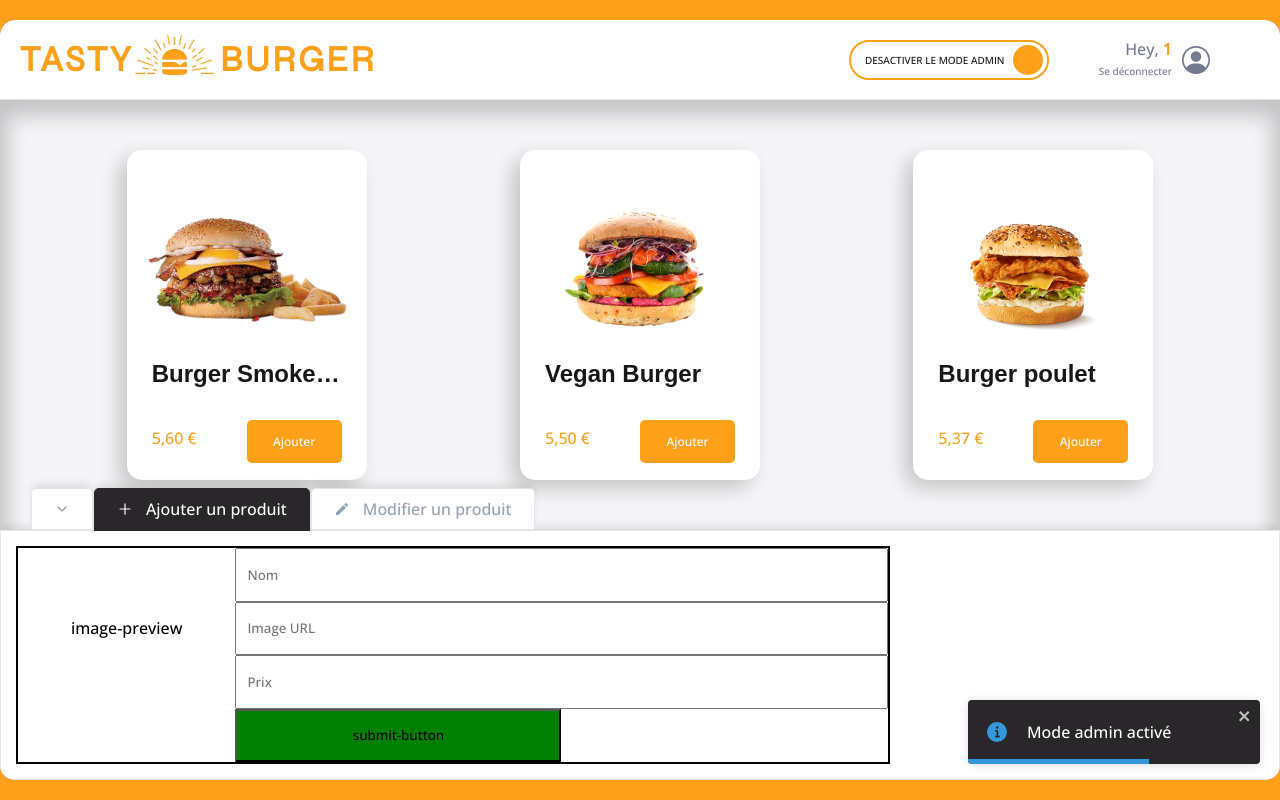
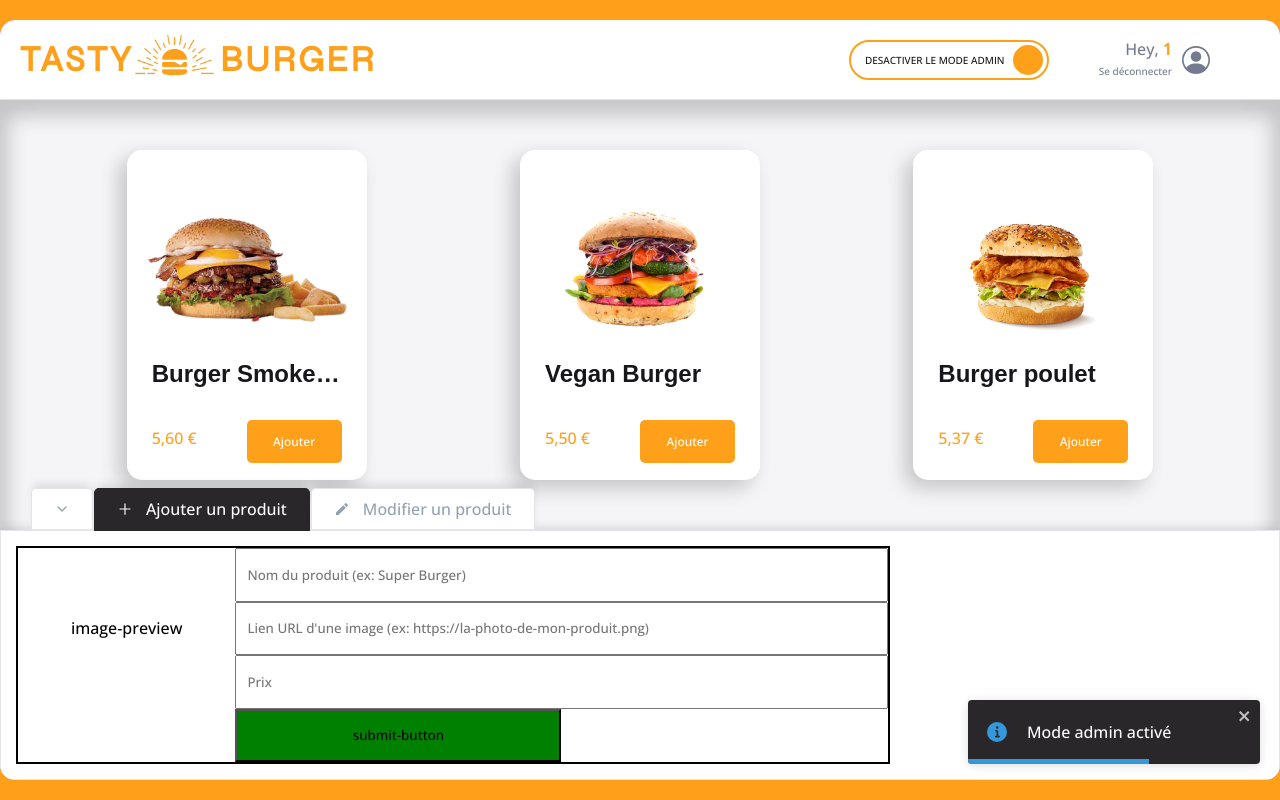
Before and after one commit to YanisMorzak/tasty-burger, a React (Vite) app: page /order/1 in a window 1280 px wide. Both pictures are taken after a click on the label 948 px from the left and 59 px from the top of the page. Built offline with nearby package versions, Linux system fonts and the light colour scheme; grey boxes are pictures that could not be loaded; a web font is replaced by a local one.

Commit message:
✨ FO8: ADMIN > AddForm > Reset form after submission

```diff
--- a/src/components/pages/order/Main/Admin/AdminPanel/AddForm.jsx
+++ b/src/components/pages/order/Main/Admin/AdminPanel/AddForm.jsx
@@ -23,6 +23,7 @@ export default function AddForm() {
             id: crypto.randomUUID()
         }
         handleAddProduct(newProductToAdd)
+        setNewProduct(EMPTY_PRODUCT)
     }
 
     const handleChange = (e) => {
@@ -37,8 +38,8 @@ export default function AddForm() {
            {newProduct.imageSource ? <img src={newProduct.imageSource} alt={newProduct.title} /> : <div>image-preview</div>}
         </div>
         <div className='input-fields'>
-            <input name="title" value={newProduct.title} type="text" placeholder='Nom' onChange={handleChange}/>
-            <input name="imageSource" value={newProduct.imageSource} type="text" placeholder='Image URL' onChange={handleChange}/>
+            <input name="title" value={newProduct.title} type="text" placeholder='Nom du produit (ex: Super Burger)' onChange={handleChange}/>
+            <input name="imageSource" value={newProduct.imageSource} type="text" placeholder="Lien URL d'une image (ex: https://la-photo-de-mon-produit.png)" onChange={handleChange}/>
             <input name="price" value={newProduct.price ? newProduct.price : ""} type="text" placeholder='Prix' onChange={handleChange}/>
         </div>
         <button onClick={handleSubmit} className='submit-button'>submit-button</button>
```
